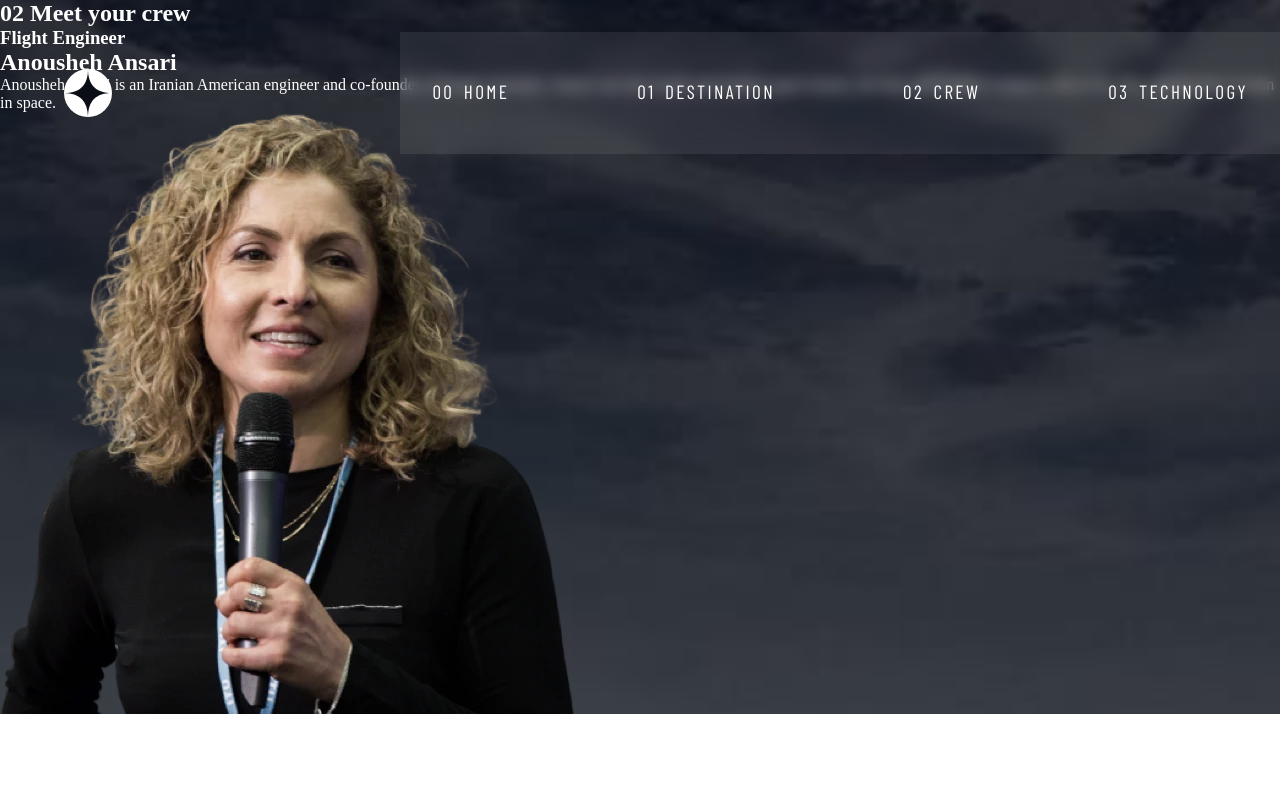
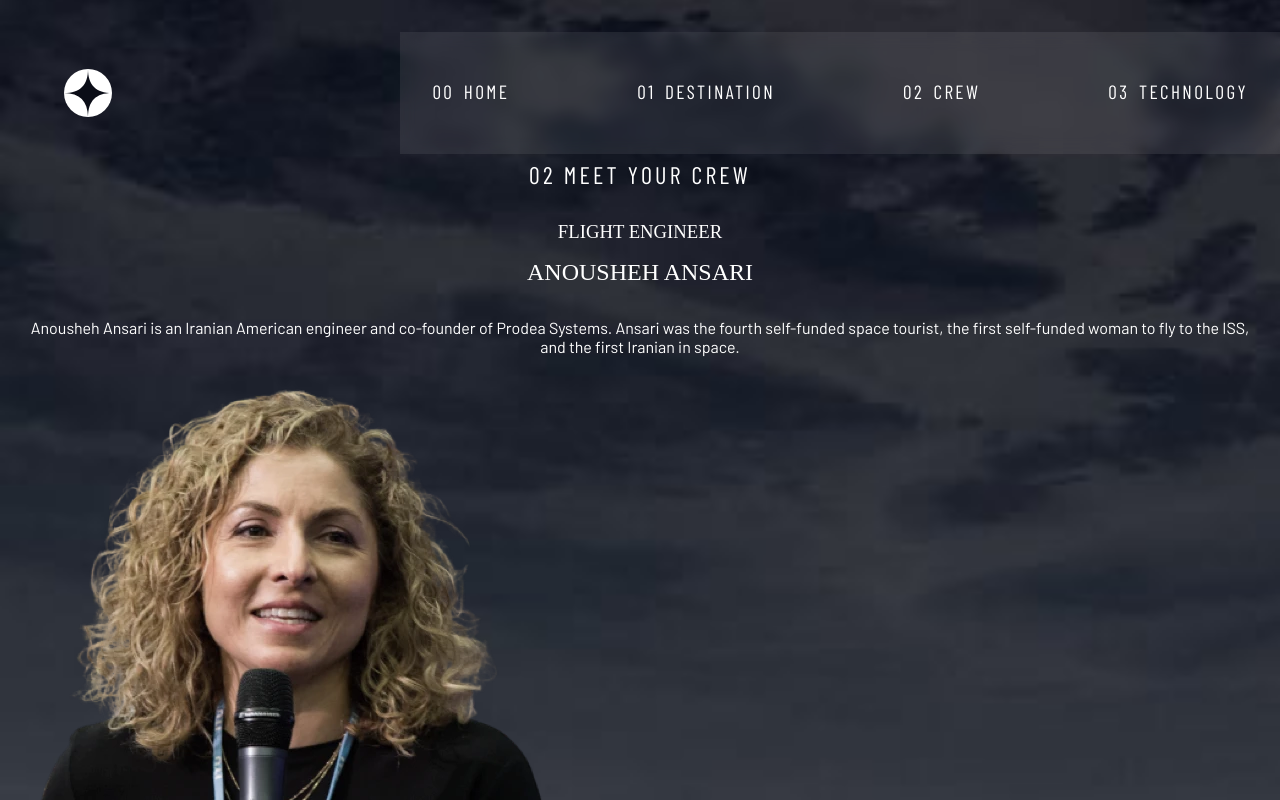
Before and after one commit to JanudaStack/space-tourism-official-main, a React (Vite) app: page /#/crew in a window 1280 px wide. Shown: the top 800 px of the page. Built offline with nearby package versions, Linux system fonts and the light colour scheme; a web font is replaced by a local one.

Commit message:
fix: update Crew component structure and styling for improved layout

```diff
--- a/src/pages/Crew/Crew.jsx
+++ b/src/pages/Crew/Crew.jsx
@@ -8,7 +8,9 @@ const Crew = () => {
             <main>
                 <section className={styles['crew-section']}>
                     <div className={styles['crew-section-header']}>
-                        <h1> 02 Meet your crew</h1>
+                        <h1 className={styles['crew-section-header']}>
+                            02 Meet your crew
+                        </h1>
                     </div>
                     <div className={styles['crew-content-wrapper']}>
                         <div className={styles['crew-container']}>
@@ -22,11 +24,14 @@ const Crew = () => {
                                     </h2>
                                 </div>
                                 <div className={styles['crew-info']}>
-                                    Anousheh Ansari is an Iranian American
-                                    engineer and co-founder of Prodea Systems.
-                                    Ansari was the fourth self-funded space
-                                    tourist, the first self-funded woman to fly
-                                    to the ISS, and the first Iranian in space.
+                                    <p id={styles['crew-info']}>
+                                        Anousheh Ansari is an Iranian American
+                                        engineer and co-founder of Prodea
+                                        Systems. Ansari was the fourth
+                                        self-funded space tourist, the first
+                                        self-funded woman to fly to the ISS, and
+                                        the first Iranian in space.
+                                    </p>
                                 </div>
                                 <div className={styles['crew-nav']}></div>
                             </div>
--- a/src/pages/Crew/Crew.module.css
+++ b/src/pages/Crew/Crew.module.css
@@ -3,4 +3,54 @@
     background-size: cover;
     background-repeat: no-repeat;
     background-position: center;
+
+    padding-top: 10rem;
 }
+
+.crew-section-header {
+    font-weight: 300;
+    font-family: var(--ff-sans-condensed-nav);
+    text-align: center;
+    text-transform: uppercase;
+    letter-spacing: 0.2rem;
+}
+
+.crew-content-wrapper {
+    display: flex;
+}
+
+.crew-container {
+    display: flex;
+    flex-direction: column;
+}
+
+.crew-content {
+    display: flex;
+    flex-direction: column;
+}
+
+.crew-header {
+    margin-top: 2rem;
+    display: flex;
+    flex-direction: column;
+    align-items: center;
+    gap: 1rem;
+}
+
+.crew-title {
+    font-family: var(--ff-serif-headings);
+    text-transform: uppercase;
+    font-weight: 300;
+}
+
+.crew-name {
+    font-family: var(--ff-serif-headings);
+    font-weight: 300;
+    text-transform: uppercase;
+}
+
+#crew-info {
+    padding: 2rem 1.5rem;
+    font-family: var(--ff-sans-normal-para);
+    text-align: center;
+}
```
